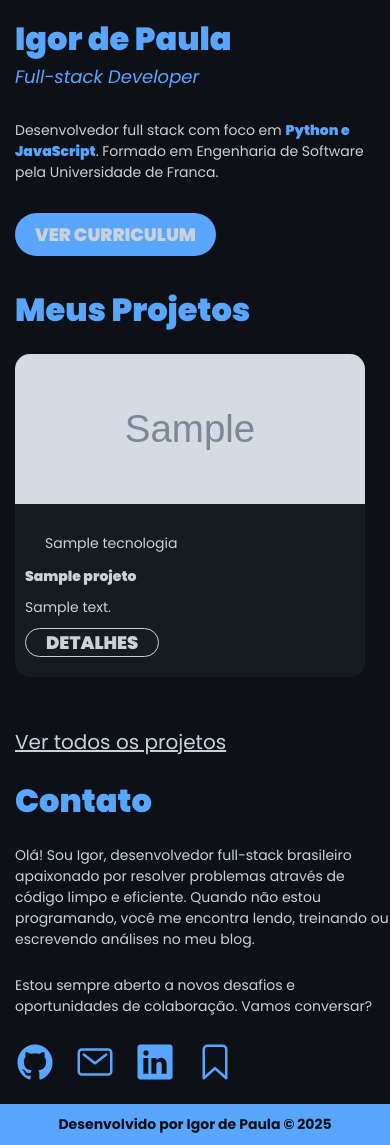
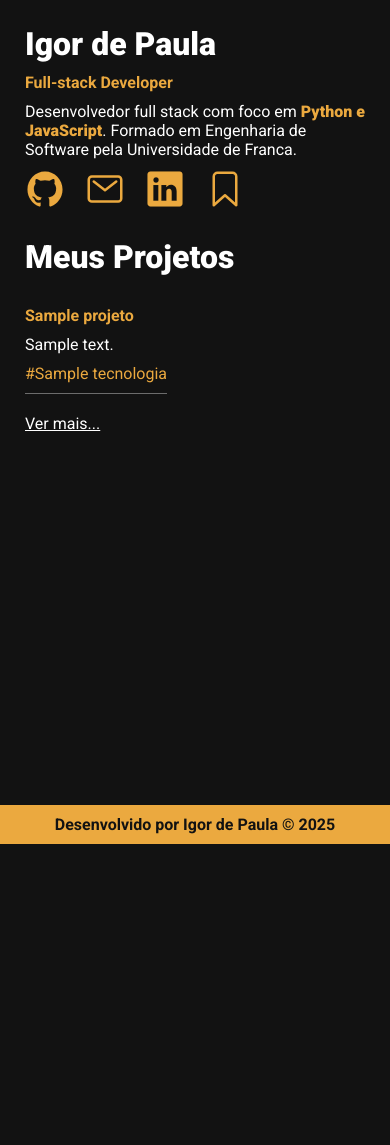
Before and after one commit to igorpaula7/portifolio, a Django app: page / in a window 390 px wide. After the commit the page ends 844 px from the top, so only its background shows below. Run offline with Django 5.2, Linux system fonts and the light colour scheme; tables that the repository leaves empty hold one stand-in row (values such as "Sample post"); grey boxes marked "Sample" are stand-in pictures.

Commit message:
style: atualizando estilos do projeto para corresponder ao novo wireframe

```diff
--- a/core/portifolio/static/css/style.css
+++ b/core/portifolio/static/css/style.css
@@ -1,19 +1,29 @@
-@import url("https://fonts.googleapis.com/css2?family=Poppins:ital,wght@0,100;0,200;0,300;0,400;0,500;0,600;0,700;0,800;0,900;1,100;1,200;1,300;1,400;1,500;1,600;1,700;1,800;1,900&display=swap");
+@import url("https://fonts.googleapis.com/css2?family=Roboto:ital,wght@0,100..900;1,100..900&display=swap");
 
 * {
     margin: 0px;
     padding: 0px;
     text-decoration: none;
     box-sizing: border-box;
-  font-family: "Poppins", sans-serif;
+    font-family: "Roboto", sans-serif;
     color: var(--texto);
 }
 
 :root {
-  --fundo: #0d1117;
-  --secundaria: #161b22;
-  --texto: #c9d1d9;
-  --destaque: #58a6ff;
+    /* Cores: */
+
+    --fundo: #121212;
+    --secundaria: rgba(255, 255, 255, 0.38);
+    --texto: #ffffff;
+    --destaque: #eba93f;
+
+    /* Tamanhos de fonte: */
+
+    /* Desktop */
+
+    --psize: 20px;
+    --h1size: 48px;
+    --socialiconsize: 50px;
 }
 
 body {
@@ -22,6 +32,13 @@ body {
     min-height: 100dvh;
     display: flex;
     flex-direction: column;
+}
+
+main {
+    display: flex;
+    flex-direction: column;
+    gap: 50px;
+    padding: 50px;
 }
 
 #container {
@@ -33,26 +50,25 @@ body {
 #principal {
     display: flex;
     flex-direction: column;
-  gap: 30px;
+    gap: 10px;
     align-items: start;
-  margin: 30px 0px 30px 30px;
+    max-width: 650px;
 }
 
 .titulo-principal {
-  font-size: 48px;
+    font-size: var(--h1size);
     font-weight: 900;
-  color: var(--destaque);
+    color: var(--texto);
 }
 
 .cargo-titulo {
-  font-size: 24px;
-  font-style: italic;
-  font-weight: 400;
+    font-size: var(--psize);
+    font-weight: 700;
     color: var(--destaque);
 }
 
 .texto {
-  font-size: 20px;
+    font-size: var(--psize);
 }
 
 .destaque {
@@ -60,93 +76,39 @@ body {
     font-weight: 900;
 }
 
-.botao-principal {
-  background-color: var(--destaque);
-  color: var(--texto);
-  padding: 10px 30px;
-  font-size: 24px;
-  font-weight: 900;
-  border-radius: 50px;
-}
-
-.botao-principal:hover {
-  background-color: var(--texto);
-  color: var(--destaque);
-}
-
 #projetos {
-  margin: 30px 0px 30px 30px;
-}
-
-#projetos > .titulo-principal {
-  margin-bottom: 20px;
+    display: flex;
+    flex-direction: column;
+    gap: 20px;
 }
 
 .lista-projetos {
     display: flex;
-  flex-direction: row;
-  flex-wrap: wrap;
+    flex-direction: column;
     align-items: start;
-  gap: 20px;
-  margin-bottom: 50px;
 }
 
 .projeto {
-  width: 315px;
-  height: auto;
-  background-color: var(--secundaria);
-  border-radius: 15px;
+    display: flex;
+    flex-direction: column;
+    gap: 10px;
+    padding: 10px 0px;
+    border-bottom: 1px solid var(--secundaria);
+    max-width: 650px;
 }
 
-.projeto > img {
-  width: 100%;
-  height: 150px;
-  object-fit: cover;
-  border-radius: 15px 15px 0px 0px;
+.titulo-projeto {
+    color: var(--destaque);
+    font-size: var(--psize);
 }
 
-.detalhes-projeto {
-  margin-left: 10px;
-  margin-top: 20px;
-  display: flex;
-  flex-direction: column;
-  align-items: start;
-  gap: 10px;
-  padding-bottom: 20px;
-}
-
-.tecnologias-projeto {
-  display: flex;
-  flex-direction: row;
-  gap: 10px;
+.descricao-projeto {
+    font-size: var(--psize);
 }
 
 .tecnologia {
-  padding: 2px 20px;
-  border-radius: 10px;
-}
-
-.titulo-projeto {
-  font-weight: 900;
-  font-size: 16px;
-}
-
-.botao-projeto {
-  padding: 0px 20px;
-  font-size: 24px;
-  font-weight: 900;
-  border: 1px solid var(--texto);
-  border-radius: 50px;
-}
-
-#contato {
-  display: flex;
-  flex-direction: column;
-  margin: 30px 0px 30px 30px;
-}
-
-#contato > .titulo-principal {
-  margin-bottom: 20px;
+    color: var(--destaque);
+    font-size: var(--psize);
 }
 
 .redes-sociais {
@@ -157,7 +119,11 @@ body {
 
 .redes-sociais > a > ion-icon {
     color: var(--destaque);
-  font-size: 50px;
+    font-size: var(--socialiconsize);
+}
+
+.redes-sociais > a > ion-icon:hover {
+    color: var(--texto);
 }
 
 footer {
@@ -168,82 +134,34 @@ footer {
 
 footer > h4 {
     color: var(--fundo);
+    font-size: var(--psize);
 }
 
 .botao_voltar,
 .botao_ver_todos {
     display: block;
-  font-size: 20px;
-  margin-bottom: 20px;
+    font-size: var(--psize);
     text-decoration: underline;
 }
 
-@media (max-width: 768px) {
-  #principal {
-    margin: 15px 0px 15px 15px;
+.botao_voltar:hover,
+.botao_ver_todos:hover {
+    color: var(--destaque);
 }
 
-  .titulo-principal {
-    font-size: 32px;
+@media (max-width: 768px) {
+    main {
+        padding: 25px;
+        gap: 25px;
     }
 
-  .cargo-titulo {
-    font-size: 18px;
-  }
-  .texto {
-    font-size: 14px;
-  }
+    :root {
+        /* Tamanhos de fonte: */
 
-  .botao-principal {
-    font-size: 18px;
-    padding: 8px 20px;
-  }
+        /* Mobile */
 
-  #projetos {
-    margin: 30px 0px 15px 15px;
-  }
-
-  .lista-projetos {
-    flex-direction: column;
-    align-items: start;
-  }
-
-  .projeto {
-    width: 100%;
-    max-width: 350px;
-    height: auto;
-  }
-
-  .projeto > img {
-    width: 100%;
-    height: auto;
-    max-height: 150px;
-    border-radius: 15px 15px 0 0;
-  }
-
-  #contato {
-    margin: 15px 0px 15px 15px;
-  }
-
-  .redes-sociais > a > ion-icon {
-    font-size: 40px;
-  }
-
-  .titulo-projeto,
-  .descricao-projeto,
-  .tecnologia {
-    font-size: 14px;
-  }
-
-  .botao-projeto {
-    font-size: 18px;
-  }
-
-  footer > h4 {
-    font-size: 14px;
-  }
-
-  .botao_voltar {
-    font-size: 18px;
+        --psize: 16px;
+        --h1size: 32px;
+        --socialiconsize: 40px;
     }
 }
--- a/core/portifolio/templates/projeto_list.html
+++ b/core/portifolio/templates/projeto_list.html
@@ -1,20 +1,26 @@
-{% extends "base.html" %}
-
-{% load static %}
-
-{% block content %}
+{% extends "base.html" %} {% load static %} {% block content %}
 <section id="principal">
-    <div>
   <h1 class="titulo-principal">Igor de Paula</h1>
   <h3 class="cargo-titulo">Full-stack Developer</h3>
-    </div>
-
   <p class="texto">
     Desenvolvedor full stack com foco em
-      <span class="destaque">Python e JavaScript</span>. Formado em Engenharia
-      de Software pela Universidade de Franca.
+    <span class="destaque">Python e JavaScript</span>. Formado em Engenharia de
+    Software pela Universidade de Franca.
   </p>
-    <a href="https://drive.google.com/file/d/1dFTQW5p32MQbnsIilVTZ8CUa-0foJwQG/view?usp=sharing" target="_blank" class="botao-principal">VER CURRICULUM</a>
+  <div class="redes-sociais">
+    <a href="https://github.com/igorpaula7" target="_blank" class="icon-social"
+      ><ion-icon name="logo-github"></ion-icon
+    ></a>
+    <a href="mailto:igoroliveira7896@gmail.com" target="_blank"
+      ><ion-icon name="mail-outline"></ion-icon
+    ></a>
+    <a href="https://www.linkedin.com/in/igorpaula7/" target="_blank"
+      ><ion-icon name="logo-linkedin"></ion-icon
+    ></a>
+    <a href="https://substack.com/@igoroliveiradepaula?" target="_blank"
+      ><ion-icon name="bookmark-outline"></ion-icon
+    ></a>
+  </div>
 </section>
 
 <section id="projetos">
@@ -24,50 +30,29 @@
     {% for projeto in projetos %}
 
     <div class="projeto">
-        <img src="{{ projeto.imagem_capa.url }}" alt="{{ projeto.titulo }}" />
-        <div class="detalhes-projeto">
+      <h3 class="titulo-projeto">{{ projeto.titulo }}</h3>
+      <p class="descricao-projeto">{{ projeto.descricao|truncatechars:120 }}</p>
       <div class="tecnologias-projeto">
         {% for tech in projeto.tecnologias.all %}
-            <span class="tecnologia" style="background-color: {{ tech.cor_fundo }};color: {{ tech.cor_texto }};">
-              {{ tech.nome }}
-            </span>
+        <span class="tecnologia"> #{{ tech.nome }} </span>
         {% endfor %}
-          </div>
-
-          <h3 class="titulo-projeto">{{ projeto.titulo }}</h3>
-          <p class="descricao-projeto">{{ projeto.descricao|truncatechars:120 }}</p>
-          <a href="{{ projeto.link_repositorio }}" target="_blank" class="botao-projeto">DETALHES</a>
       </div>
     </div>
 
     {% endfor %}
   </div>
 
-    <a href="{% url 'lista_todos_projetos' %}" class="botao_ver_todos">Ver todos os projetos</a>
+  <a href="{% url 'lista_todos_projetos' %}" class="botao_ver_todos"
+    >Ver mais...</a
+  >
 </section>
 
-  <section id="contato">
-    <h1 class="titulo-principal">Contato</h1>
-    <p class="texto">
-      Olá! Sou Igor, desenvolvedor full-stack brasileiro apaixonado por
-      resolver problemas através de código limpo e eficiente. Quando não estou
-      programando, você me encontra lendo, treinando ou escrevendo análises no
-      meu blog.
-    </p>
-    </br>
-    <p class="texto">
-      Estou sempre aberto a novos desafios e oportunidades de colaboração.
-      Vamos conversar?
-    </p>
-    </br>
-    <div class="redes-sociais">
-      <a href="https://github.com/igorpaula7" target="_blank"><ion-icon name="logo-github"></ion-icon></a>
-      <a href="mailto:igoroliveira7896@gmail.com" target="_blank"><ion-icon name="mail-outline"></ion-icon></a>
-      <a href="https://www.linkedin.com/in/igorpaula7/" target="_blank"><ion-icon name="logo-linkedin"></ion-icon></a>
-      <a href="https://substack.com/@igoroliveiradepaula?" target="_blank"><ion-icon name="bookmark-outline"></ion-icon></a>
-    </div>
-  </section>
-
-  <script type="module" src="https://unpkg.com/ionicons@7.1.0/dist/ionicons/ionicons.esm.js"></script>
-  <script nomodule src="https://unpkg.com/ionicons@7.1.0/dist/ionicons/ionicons.js"></script>
+<script
+  type="module"
+  src="https://unpkg.com/ionicons@7.1.0/dist/ionicons/ionicons.esm.js"
+></script>
+<script
+  nomodule
+  src="https://unpkg.com/ionicons@7.1.0/dist/ionicons/ionicons.js"
+></script>
 {% endblock %}
```
Also changed, not shown: core/portifolio/templates/projeto_list_all.html (+4 -18 lines). Lines whose indentation alone changed are shown as unchanged.
